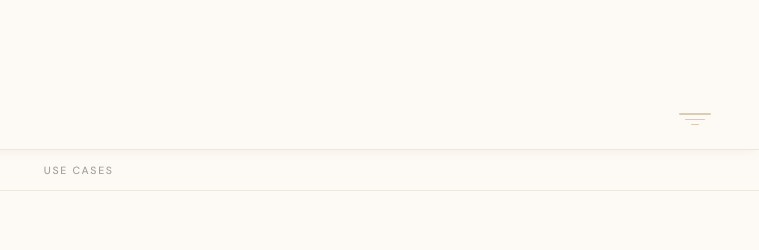
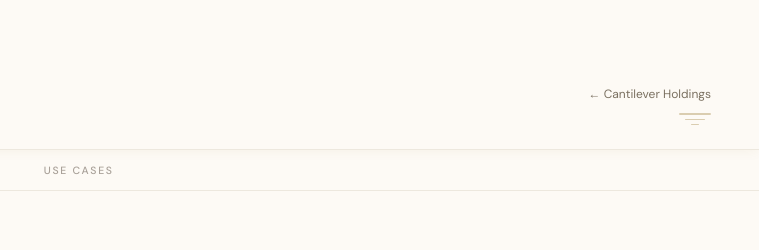
Before and after one commit to cantileverholdings/cantilever-framework, a plain HTML site: page index.html in a window 1280 px wide. Shown: the top 250 px of the page, 521-1280 px from the left. Drawn offline with nearby package versions, Linux system fonts and the light colour scheme.

Commit message:
Add files via upload

```diff
--- a/index.html
+++ b/index.html
@@ -91,6 +91,19 @@ body{
   font-style:italic;
   margin-top:0.2rem;
 }
+.header-right{
+  display:flex;
+  flex-direction:column;
+  align-items:flex-end;
+  gap:0.6rem;
+}
+.header-nav-back{
+  font-family:'DM Sans',sans-serif;
+  font-size:12px;
+  color:var(--ink-light);
+  text-decoration:none;
+}
+.header-nav-back:hover{color:var(--gold)}
 .header-ornament{
   display:flex;
   flex-direction:column;
@@ -513,8 +526,11 @@ body{
     <h1>Change Management Framework</h1>
     <div class="header-tagline">Organizations don't change. People change.</div>
   </div>
-  <div class="header-ornament">
-    <span></span><span></span><span></span>
+  <div class="header-right">
+    <a class="header-nav-back" href="https://cantileverholdings.net/">&larr; Cantilever Holdings</a>
+    <div class="header-ornament">
+      <span></span><span></span><span></span>
+    </div>
   </div>
 </div>
 
```
